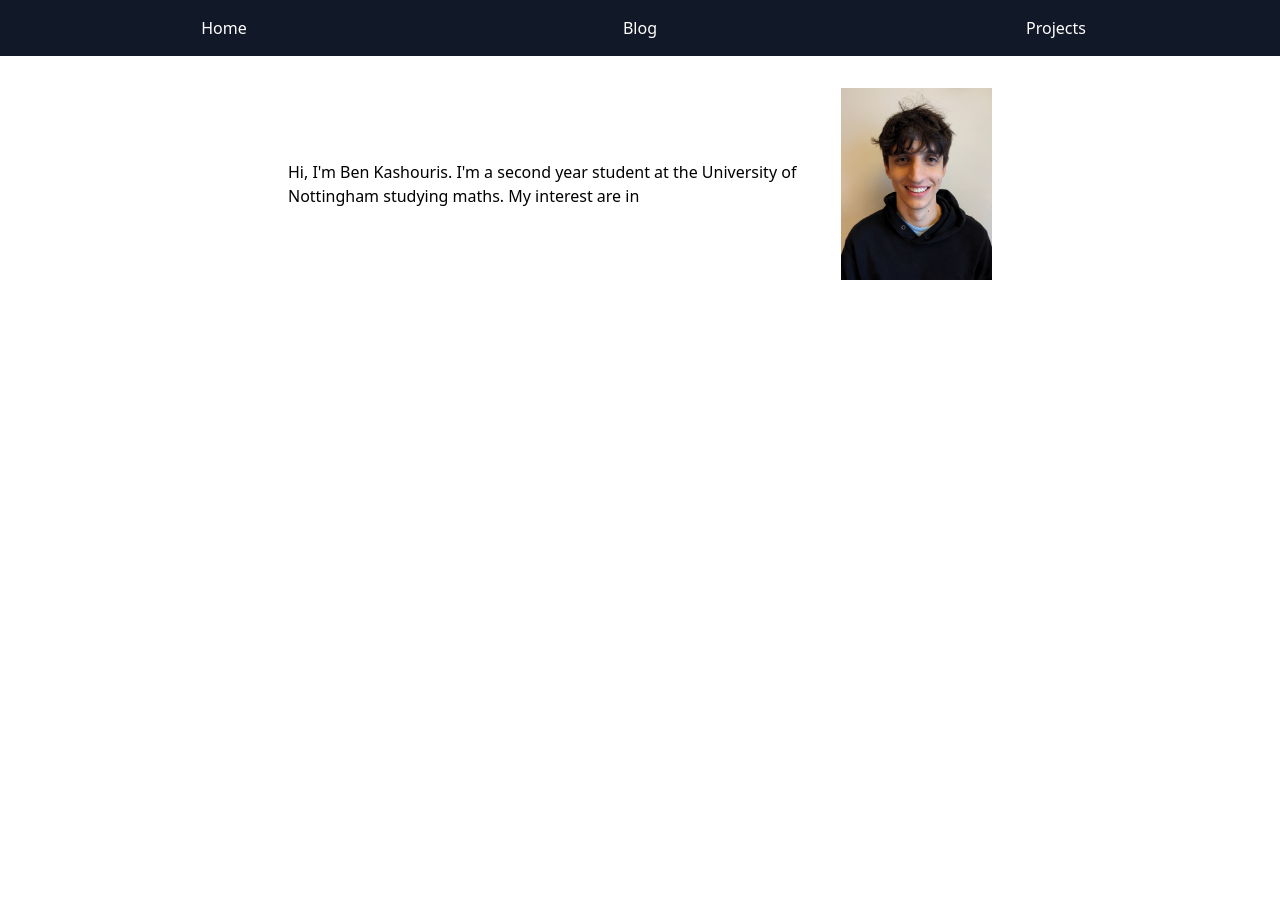
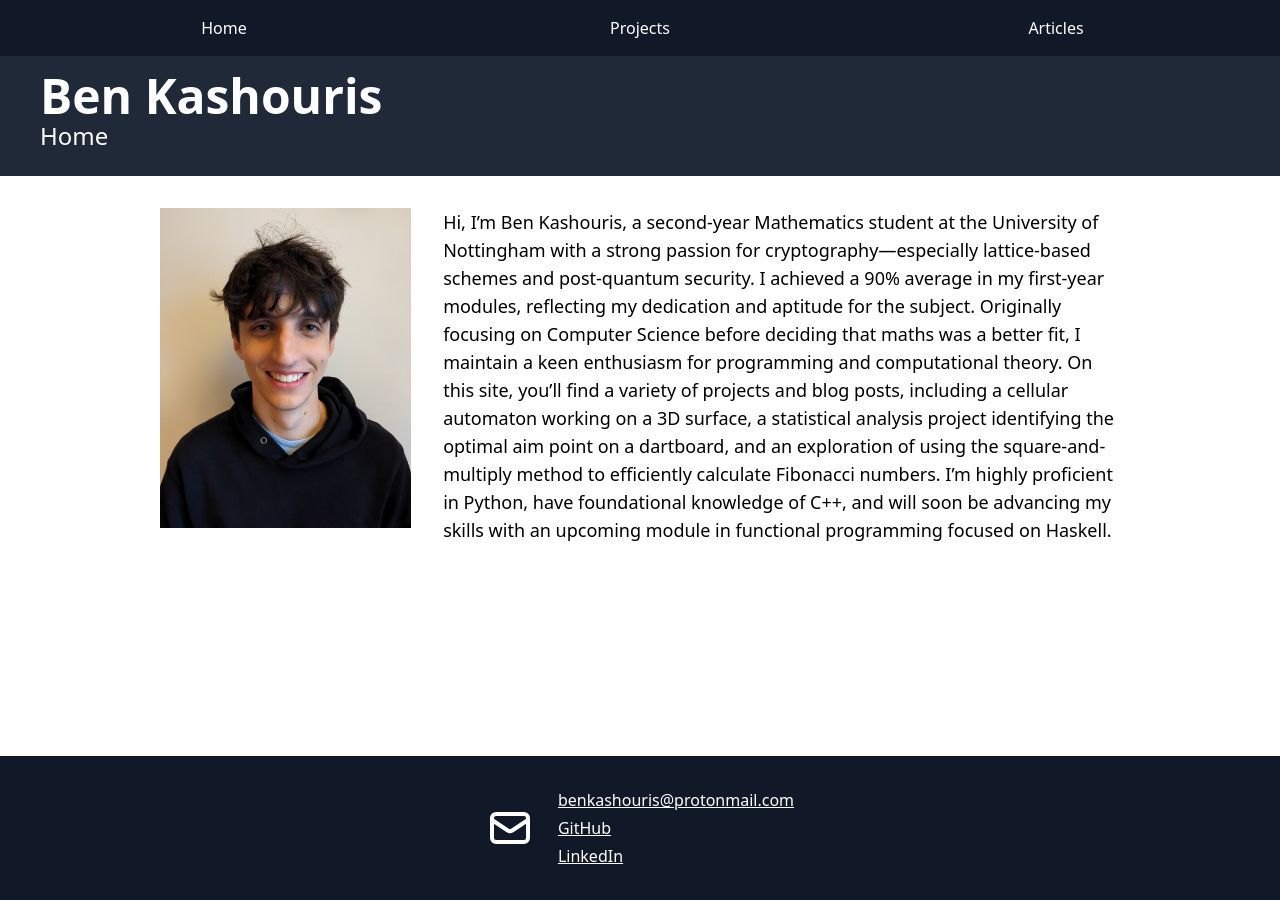
Before and after one commit to BenKashouris/BenKashouris.github.io, a Jekyll site: the page built from index.html, in a window 1280 px wide. Built offline with Jekyll 4.4.1, drawn with Linux system fonts in a browser that asks for light colours; nearby versions of some CDN libraries.

Commit message:
finished mostly

```diff
--- a/_config.yaml
+++ b/_config.yaml
@@ -1,5 +1,14 @@
 title: "Ben Kashouris"
-description: "A test blog"
+description: "A personal portfolio website"
 theme: minima  # Ensure the theme is correctly specified
 baseurl: ""  # Set this if your site is not at the root
 url: "https://BenKashouris.github.io"
+
+markdown: kramdown
+highlighter: rouge
+
+collections:
+  projects:
+    output: true
+  articles:
+    output: true
--- a/_layouts/default.html
+++ b/_layouts/default.html
@@ -1,37 +1,84 @@
 <!DOCTYPE html>
 <html lang="en">
-<!-- MathJax Script -->
+<head>
+  <meta charset="UTF-8" />
+  <meta name="viewport" content="width=device-width, initial-scale=1.0" />
+  <title>{{ page.title }}</title>
+
+  <!-- Tailwind CSS -->
+  <script>
+    tailwind.config = {
+      plugins: [tailwindcssTypography],
+    };
+  </script>
+  <script src="https://cdn.tailwindcss.com?plugins=typography"></script>
+
+
+  <!-- Polyfill and MathJax -->
   <script type="text/javascript" async
-  src="https://polyfill.io/v3/polyfill.min.js?features=es6">
-</script>
-<script type="text/javascript" async
-  src="https://cdn.jsdelivr.net/npm/mathjax@3/es5/tex-mml-chtml.js">
-</script>
+    src="https://polyfill.io/v3/polyfill.min.js?features=es6"></script>
+  <script src="https://cdn.jsdelivr.net/npm/mathjax@3/es5/tex-mml-chtml.js"></script>
+</head>
 
-<script src="https://cdn.tailwindcss.com"></script>
+<body class="min-h-screen flex flex-col">
 
-<head>
-    <meta charset="UTF-8">
-    <meta name="viewport" content="width=device-width, initial-scale=1.0">
-    <title>{{ page.title }}</title>
-</head>
+  <!-- Top Navigation Bar -->
   <nav class="bg-gray-900 text-white p-4">
     <ul class="flex w-full">
       <li class="flex-1 text-center">
         <a href="/index.html" class="hover:underline">Home</a>
       </li>
       <li class="flex-1 text-center">
-      <a href="/blog.html" class="hover:underline">Blog</a>
+        <a href="/projects.html" class="hover:underline">Projects</a>
       </li>
       <li class="flex-1 text-center">
-      <a href="/projects.html" class="hover:underline">Projects</a>
+        <a href="/articles.html" class="hover:underline">Articles</a>
       </li>
     </ul>
   </nav>
 
-  <main>
+  <!-- Page Header -->
+  <header class="bg-gray-800 text-white px-4 pb-6 pt-4">
+    <div class="pl-6">
+      <h1 class="text-5xl font-bold">Ben Kashouris</h1>
+    </div>
+    <div class="pl-6">
+      <h1 class="text-2xl">{{ page.title }}</h1>
+    </div>
+  </header>
+
+  <!-- Page Content -->
+  <main class="flex-grow {% if page.center_content %}prose mx-auto max-w-xs sm:max-w-xl md:max-w-3xl py-6 px-4{% endif %}">
     {{ content }}
   </main>
 
+  <!-- Footer -->
+<footer class="bg-gray-900 text-white py-8 px-8">
+  <div class="max-w-3xl mx-auto flex justify-center items-center text-sm md:text-base">
+    <div class="flex items-center space-x-6">
+      <!-- Mail icon -->
+      <div class="text-white">
+        <svg xmlns="http://www.w3.org/2000/svg" class="h-10 w-10 md:h-12 md:w-12" fill="none" viewBox="0 0 24 24" stroke="currentColor">
+          <path stroke-linecap="round" stroke-linejoin="round" stroke-width="2"
+                d="M3 8l7.89 5.26a2 2 0 002.22 0L21 8M5 19h14a2 2 0 002-2V7a2 2 0 00-2-2H5a2 2 0 00-2 2v10a2 2 0 002 2z" />
+        </svg>
+      </div>
+
+      <!-- Contact info stacked vertically -->
+      <div class="flex flex-col text-left space-y-1">
+        <a href="mailto:benkashouris@protonmail.com" class="underline hover:text-gray-300">
+          benkashouris@protonmail.com
+        </a>
+        <a href="https://github.com/BenKashouris" target="_blank" rel="noopener noreferrer" class="underline hover:text-gray-300">
+          GitHub
+        </a>
+        <a href="https://www.linkedin.com/in/ben-kashouris" target="_blank" rel="noopener noreferrer" class="underline hover:text-gray-300">
+          LinkedIn
+        </a>
+      </div>
+    </div>
+  </div>
+</footer>
+
 </body>
 </html>
--- a/index.html
+++ b/index.html
@@ -3,9 +3,12 @@ layout: default
 title: Home
 ---
 
-<div class="p-8 max-w-3xl mx-auto flex items-center justify-between">
-  <p class="flex-grow">
-    Hi, I'm Ben Kashouris. I'm a second year student at the University of Nottingham studying maths. My interest are in
+<div class="p-8 max-w-5xl mx-auto flex flex-col md:flex-row items-start gap-8">
+  <img src="/assets/images/me.jpg" alt="Profile photo" class="w-32 h-32 sm:w-48 sm:h-48 md:w-80 md:h-80 object-cover">
+  <p class="flex-grow text-lg">
+Hi, I’m Ben Kashouris, a second-year Mathematics student at the University of Nottingham with a strong passion for cryptography—especially lattice-based schemes and post-quantum security. I achieved a 90% average in my first-year modules, reflecting my dedication and aptitude for the subject.
+Originally focusing on Computer Science before deciding that maths was a better fit, I maintain a keen enthusiasm for programming and computational theory.
+On this site, you’ll find a variety of projects and blog posts, including a cellular automaton working on a 3D surface, a statistical analysis project identifying the optimal aim point on a dartboard, and an exploration of using the square-and-multiply method to efficiently calculate Fibonacci numbers.
+I’m highly proficient in Python, have foundational knowledge of C++, and will soon be advancing my skills with an upcoming module in functional programming focused on Haskell.
   </p>
-  <img src="/assets/images/me.jpg" alt="Profile photo" class="w-48 h-48 object-cover">
 </div>
```
Also changed, not shown: _posts/2025-03-13-test_post.md (deleted, +0 -23 lines), blog.html (deleted, +0 -10 lines), projects.html (+17 -6 lines). Lines whose indentation alone changed are shown as unchanged.
